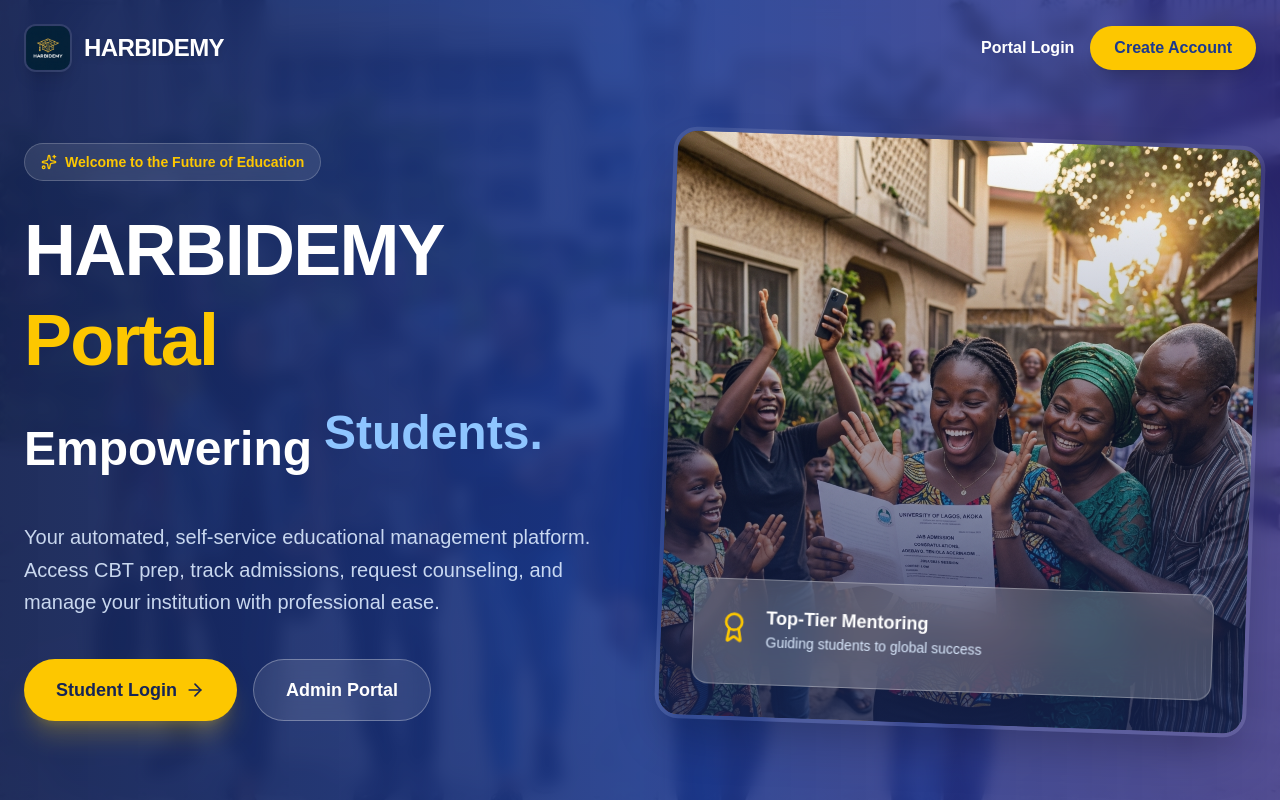
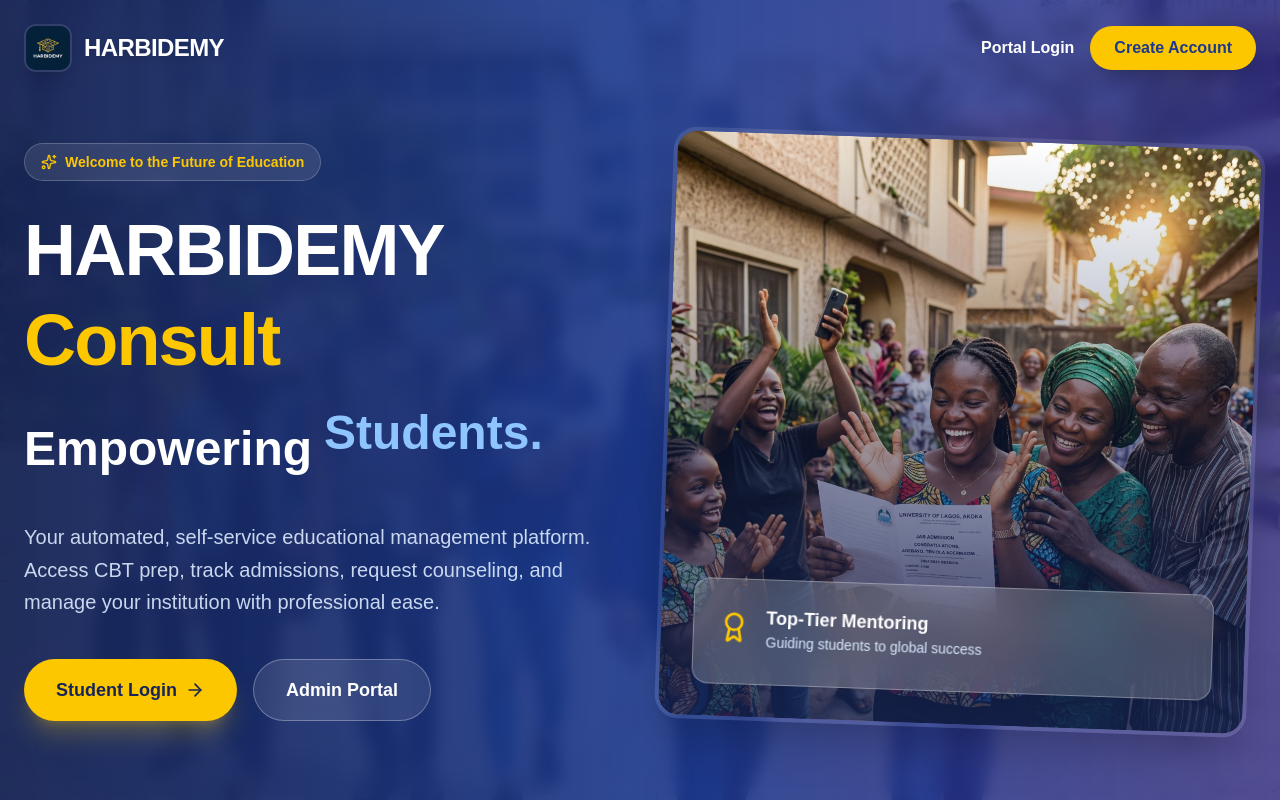
Before and after one commit to harbidemy-portal/harbidemy, a Next.js app: page / in a window 1280 px wide. Shown: the top 800 px of the page. Built offline with nearby package versions, Linux system fonts and the light colour scheme; no server answers.

Commit message:
chore: change hero title from Portal to Consult

```diff
--- a/src/app/page.tsx
+++ b/src/app/page.tsx
@@ -118,7 +118,7 @@
             </div>
 
             <h1 className="text-5xl md:text-7xl font-extrabold text-white mb-6 leading-tight tracking-tight">
-              HARBIDEMY <span className="text-yellow-400">Portal</span>
+              HARBIDEMY <span className="text-yellow-400">Consult</span>
             </h1>
 
             <div className="text-3xl md:text-5xl font-bold text-white mb-8 h-16 md:h-20 flex items-center">
```
